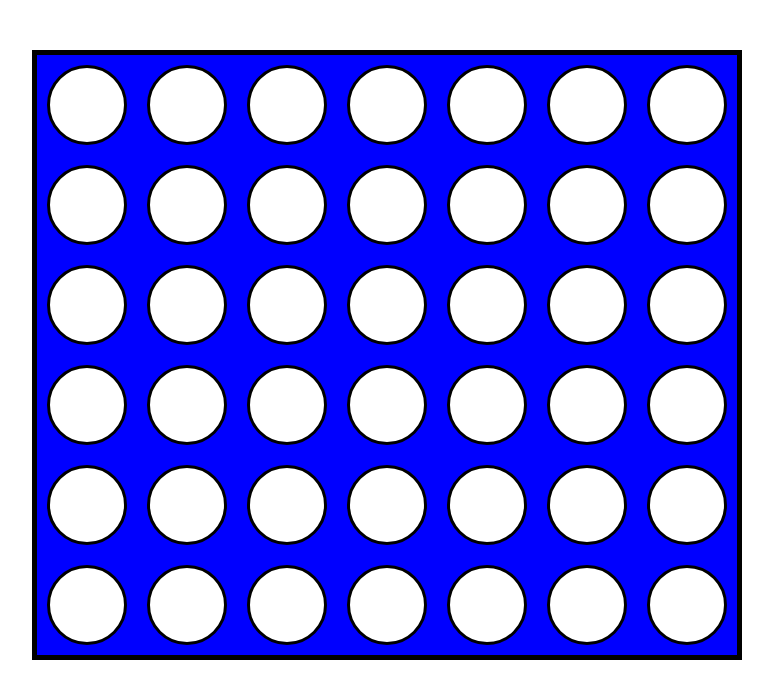
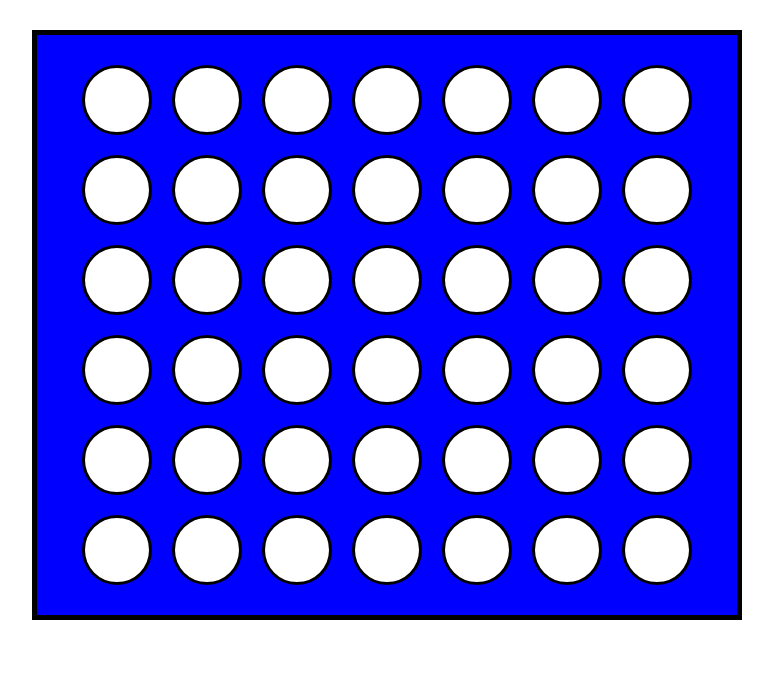
Before and after one commit to clydewilmoth/CONNECT4, a React (Vite) app: page / in a window 1280 px wide. Both pictures are taken after a click on the button "singleplayer". Shown: the top 698 px of the page, without its empty margins (253-1026 px from the left). Built offline with nearby package versions, Linux system fonts and the light colour scheme.

Commit message:
Added hover properties and fancy ui with bonus div

```diff
--- a/src/App.jsx
+++ b/src/App.jsx
@@ -40,21 +40,25 @@ export default function App() {
       <Heading />
       <Gamemode />
       <Board />
-      <Restart />
       <Message />
     </>
   );
 }
 
-function Field({ row, col, backgroundColor, disabled }) {
+function Field({ row, col, style, disabled }) {
+  const [pointer, setPointer] = useState(false);
+  const styling = { backgroundColor: style.backgroundColor, cursor: pointer && "pointer" };
+
   return (
     <button
       className="field"
       row={row}
       col={col}
-      style={backgroundColor}
+      style={styling}
       onClick={() => clickHandlerTurn(col, params)}
       disabled={disabled}
+      onMouseEnter={() => { !disabled && !params.gameOver && setPointer(true) }}
+      onMouseLeave={() => { params.gameOver && setPointer(false) }}
     >
       &nbsp;
     </button>
@@ -62,6 +66,7 @@ function Field({ row, col, backgroundColor, disabled }) {
 }
 
 function Board() {
+
   let fields = params.colorBoard.map((subarr, row) =>
     subarr.map((color, col) => {
       return (
@@ -69,8 +74,9 @@ function Board() {
           key={row.toString() + col.toString()}
           row={row}
           col={col}
-          backgroundColor={{ backgroundColor: color }}
+          style={{ backgroundColor: color }}
           disabled={row === 0 ? params.gameOver : true}
+
         />
       );
     })
@@ -79,8 +85,11 @@ function Board() {
   const displayMem = params.menu ? "none" : "";
 
   return (
-    <div className="board" style={{ display: displayMem }}>
-      {fields.map((subarr) => subarr.map((field) => field))}
+    <div className="board-outer" style={{ display: displayMem }}>
+      <div className="board-inner">
+        {fields.map((subarr) => subarr.map((field) => field))}
+      </div>
+      <Restart />
     </div>
   );
 }
--- a/src/index.css
+++ b/src/index.css
@@ -4,19 +4,27 @@ body {
     color: black;
 }
 
-.board {
+.board-outer {
     width: 700px;
-    height: 600px;
+    border: 5px solid black;
+    background-color: blue;
+    margin-top: 30px;
+    margin-left: auto;
+    margin-right: auto;
+}
+
+.board-inner {
+    width: 630px;
+    height: 540px;
     display: grid;
     grid-template-columns: repeat(7, auto [col-start]);
-    margin-top: 50px;
     margin-left: auto;
     margin-right: auto;
-    border: 5px solid black;
-    background-color: blue;
+    margin-top: 20px;
+    margin-bottom: 20px;
 }
 
-.board .field {
+.board-inner .field {
     border: 3px solid black;
     border-radius: 100%;
     margin: 10px;
@@ -28,8 +36,13 @@ body {
     font-size: xx-large;
     border: 3px solid black;
     background-color: white;
-    margin-top: 20px;
+    margin-bottom: 30px;
 
+}
+
+.restart:hover {
+    cursor: pointer;
+    background-color: lightgray;
 }
 
 .gamemode-div {
@@ -52,3 +65,12 @@ body {
     font-size: larger;
 
 }
+
+.gamemode-div .gamemode-button:hover {
+    cursor: pointer;
+    background-color: lightgray;
+}
+
+.message {
+    font-size: larger;
+}
```
